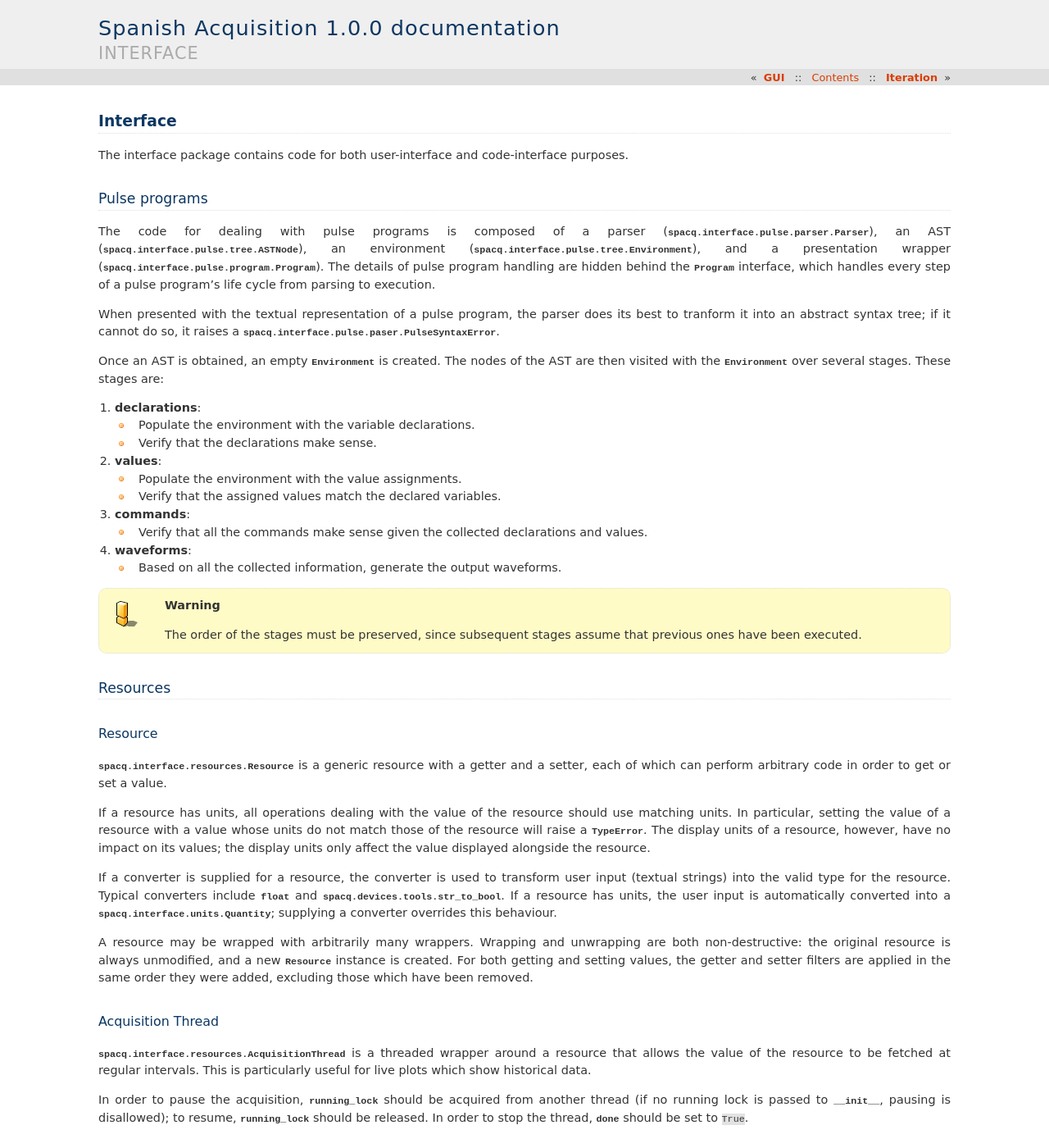
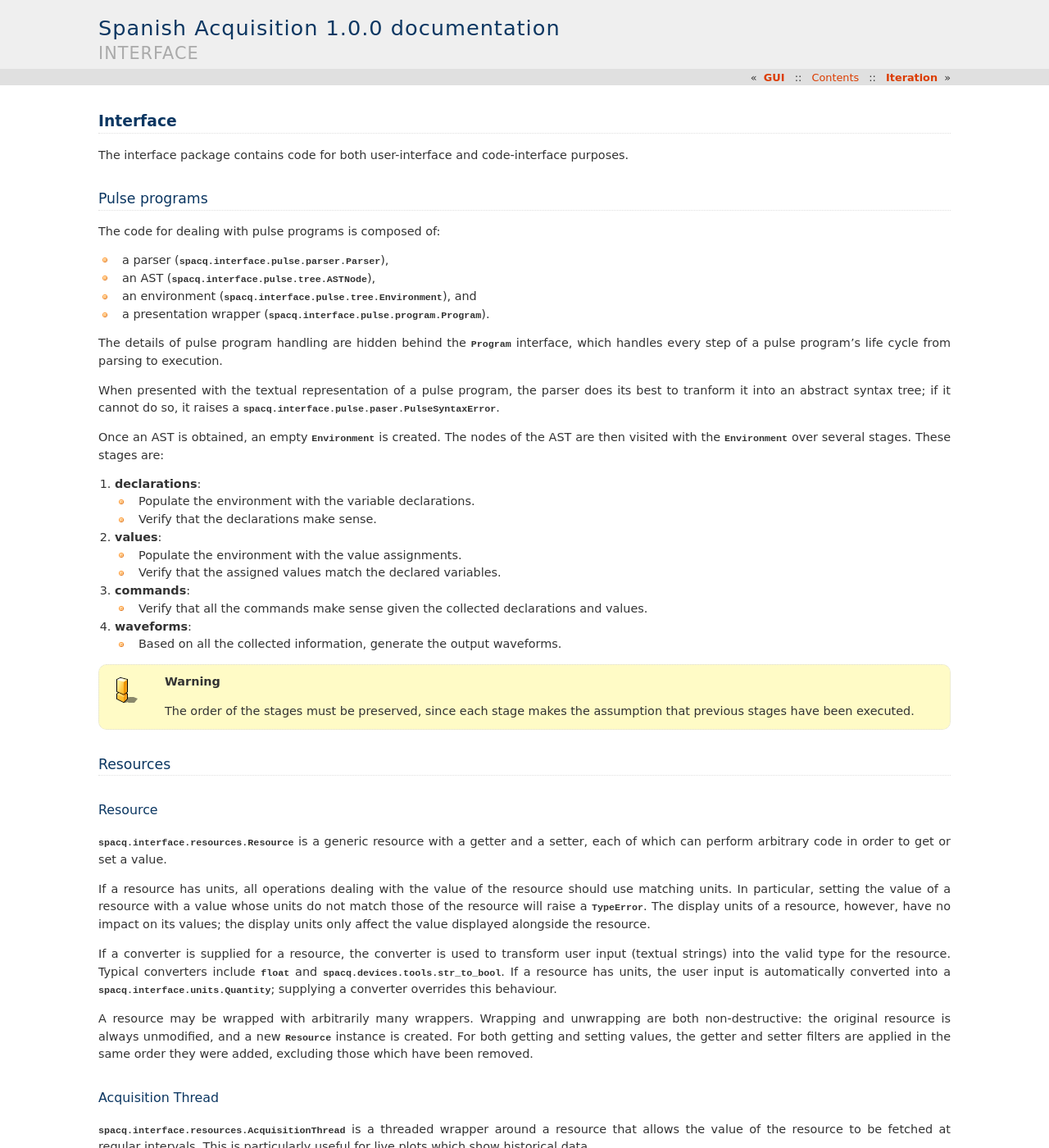
Before and after one commit to 0/SpanishAcquisition, a Sphinx documentation site: the page built from docs/devel/packages/interface.rst, in a window 1280 px wide and 1400 px high. Shown: the whole window at 82% size. Built offline with Sphinx 7.4.7, drawn with Linux system fonts in a browser that asks for light colours; some of the changed text lies outside the part shown.

Commit message:
Made updates to documentation settings
Also fixed some problems in the documentation content.

```diff
--- a/docs/conf.py
+++ b/docs/conf.py
@@ -138,10 +138,10 @@
 #html_additional_pages = {}
 
 # If false, no module index is generated.
-#html_use_modindex = True
+html_use_modindex = False
 
 # If false, no index is generated.
-#html_use_index = True
+html_use_index = False
 
 # If true, the index is split into individual pages for each letter.
 #html_split_index = False
@@ -192,3 +192,6 @@
 
 # If false, no module index is generated.
 #latex_use_modindex = True
+
+latex_show_urls = True
+latex_show_pagerefs = True
--- a/docs/devel/packages/interface.rst
+++ b/docs/devel/packages/interface.rst
@@ -7,7 +7,14 @@
 Pulse programs
 **************
 
-The code for dealing with pulse programs is composed of a parser (:class:`spacq.interface.pulse.parser.Parser`), an AST (:class:`spacq.interface.pulse.tree.ASTNode`), an environment (:class:`spacq.interface.pulse.tree.Environment`), and a presentation wrapper (:class:`spacq.interface.pulse.program.Program`). The details of pulse program handling are hidden behind the :class:`~spacq.interface.pulse.program.Program` interface, which handles every step of a pulse program's life cycle from parsing to execution.
+The code for dealing with pulse programs is composed of:
+
+* a parser (:class:`spacq.interface.pulse.parser.Parser`),
+* an AST (:class:`spacq.interface.pulse.tree.ASTNode`),
+* an environment (:class:`spacq.interface.pulse.tree.Environment`), and
+* a presentation wrapper (:class:`spacq.interface.pulse.program.Program`).
+
+The details of pulse program handling are hidden behind the :class:`~spacq.interface.pulse.program.Program` interface, which handles every step of a pulse program's life cycle from parsing to execution.
 
 When presented with the textual representation of a pulse program, the parser does its best to tranform it into an abstract syntax tree; if it cannot do so, it raises a :exc:`spacq.interface.pulse.paser.PulseSyntaxError`.
 
@@ -32,7 +39,7 @@
    * Based on all the collected information, generate the output waveforms.
 
 .. warning::
-   The order of the stages must be preserved, since subsequent stages assume that previous ones have been executed.
+   The order of the stages must be preserved, since each stage makes the assumption that previous stages have been executed.
 
 Resources
 *********
--- a/docs/index.rst
+++ b/docs/index.rst
@@ -1,8 +1,6 @@
 ###################
 Spanish Acquisition
 ###################
-
-Spanish Acquisition is a Python package for interfacing with test & measurement devices (primarily SCPI over Ethernet and GPIB) and building user interfaces for running experiments.
 
 .. toctree::
    :maxdepth: 1
```
Also changed, not shown: other parts of docs/devel/packages/interface.rst (+1 -1 lines).
